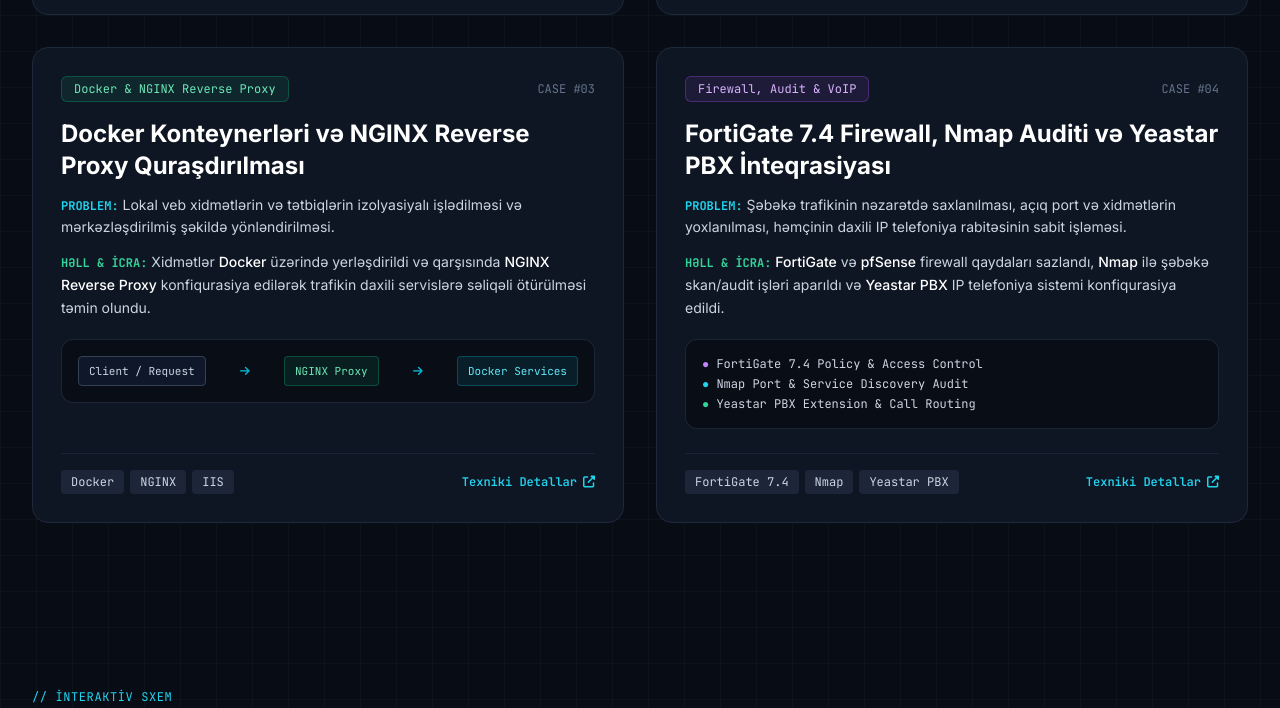
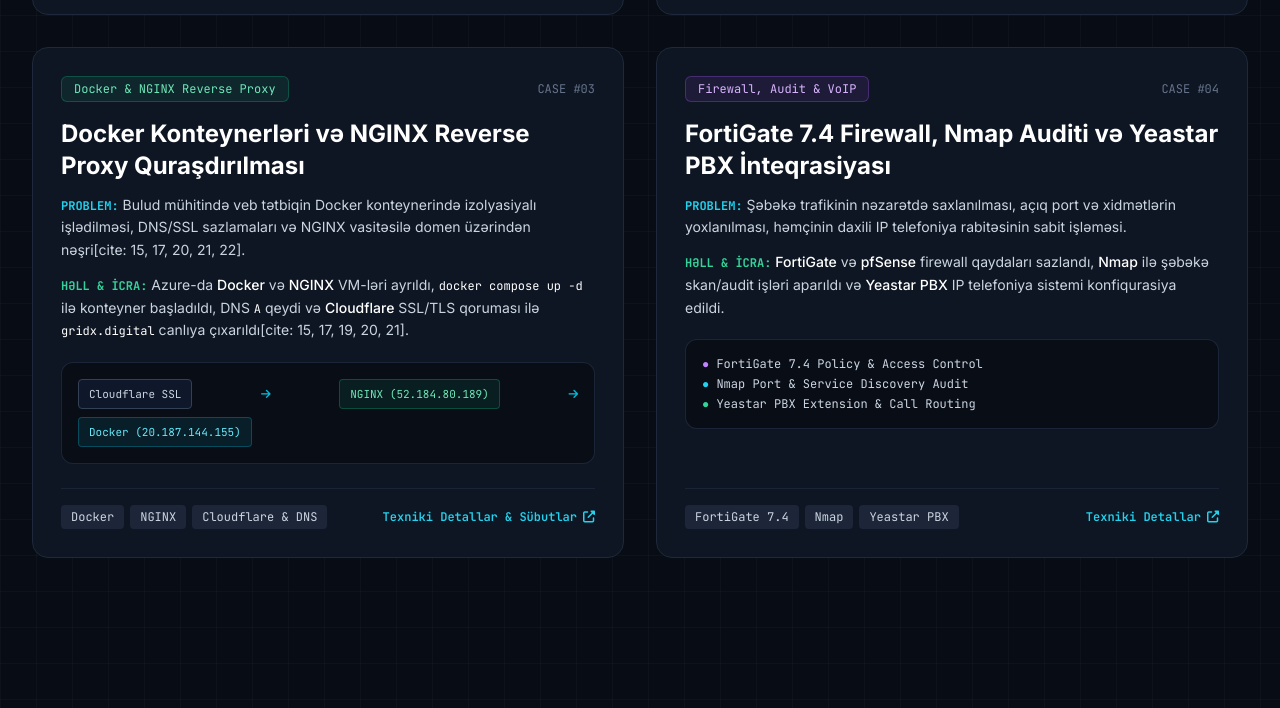
Before and after one commit to yeganakarimlii/portfolio, a plain HTML site: page index.html in a window 1280 px wide. Shown: the part 1461-2169 px from the top of the page. Drawn offline with nearby package versions, Linux system fonts and the light colour scheme.

Commit message:
Add files via upload

```diff
--- a/index.html
+++ b/index.html
@@ -232,7 +232,7 @@
                             <strong class="text-cyan-400 font-mono text-xs uppercase">Problem:</strong> Şirkət daxilində fişinq e-poçtlarına qarşı həssaslığın ölçülməsi və əməkdaşların təhlükəsiz davranış vərdişlərinin artırılması.
                         </p>
                         <p>
-                            <strong class="text-emerald-400 font-mono text-xs uppercase">Həll &amp; İcra:</strong> RHEL mühitində <span class="text-white font-medium">Postfix</span> mail serveri və <span class="text-white font-medium">GoPhish</span> qurulmaqla simulasiya kampaniyası keçirildi[cite: 11, 12]. Ardından 12 slaydlıq maarifləndirici təqdimat hazırlanaraq domen yoxlanışı, şifrə siyasəti, MFA və insidentlərin bildirilməsi izah olundu[cite: 16].
+                            <strong class="text-emerald-400 font-mono text-xs uppercase">Həll &amp; İcra:</strong> RHEL mühitində <span class="text-white font-medium">Postfix</span> mail serveri və <span class="text-white font-medium">GoPhish</span> qurulmaqla simulasiya kampaniyası keçirildi. Ardından 12 slaydlıq maarifləndirici təqdimat hazırlanaraq domen yoxlanışı, şifrə siyasəti, MFA və insidentlərin bildirilməsi izah olundu.
                         </p>
                     </div>
 
@@ -294,7 +294,7 @@
                             <strong class="text-cyan-400 font-mono text-xs uppercase">Problem:</strong> Şöbələr üzrə istifadəçi və cihaz idarəetməsinin sistemləşdirilməsi, icazəsiz USB/CMD/PowerShell istifadəsinin məhdudlaşdırılması.
                         </p>
                         <p>
-                            <strong class="text-emerald-400 font-mono text-xs uppercase">Həll &amp; İcra:</strong> <span class="text-white font-mono text-xs">Credit, Finance, HR, IT, PK, RISK, PC, SERVER</span> OU strukturu quruldu; <span class="text-white font-mono text-xs">USB_BLOCK, CMD_BLOCK, POWERSHELL_BLOCK, PASSWORD_POLICY, WALLPAPER, LOCKSCREEN</span> GPO-ları tətbiq edildi[cite: 13, 14, 15].
+                            <strong class="text-emerald-400 font-mono text-xs uppercase">Həll &amp; İcra:</strong> <span class="text-white font-mono text-xs">Credit, Finance, HR, IT, PK, RISK, PC, SERVER</span> OU strukturu quruldu; <span class="text-white font-mono text-xs">USB_BLOCK, CMD_BLOCK, POWERSHELL_BLOCK, PASSWORD_POLICY, WALLPAPER, LOCKSCREEN</span> GPO-ları tətbiq edildi.
                         </p>
                     </div>
 
@@ -343,20 +343,20 @@
 
                     <div class="space-y-3 text-sm text-slate-300 leading-relaxed">
                         <p>
-                            <strong class="text-cyan-400 font-mono text-xs uppercase">Problem:</strong> Lokal veb xidmətlərin və tətbiqlərin izolyasiyalı işlədilməsi və mərkəzləşdirilmiş şəkildə yönləndirilməsi.
+                            <strong class="text-cyan-400 font-mono text-xs uppercase">Problem:</strong> Bulud mühitində veb tətbiqin Docker konteynerində izolyasiyalı işlədilməsi, DNS/SSL sazlamaları və NGINX vasitəsilə domen üzərindən nəşri[cite: 15, 17, 20, 21, 22].
                         </p>
                         <p>
-                            <strong class="text-emerald-400 font-mono text-xs uppercase">Həll &amp; İcra:</strong> Xidmətlər <span class="text-white font-medium">Docker</span> üzərində yerləşdirildi və qarşısında <span class="text-white font-medium">NGINX Reverse Proxy</span> konfiqurasiya edilərək trafikin daxili servislərə səliqəli ötürülməsi təmin olundu.
+                            <strong class="text-emerald-400 font-mono text-xs uppercase">Həll &amp; İcra:</strong> Azure-da <span class="text-white font-medium">Docker</span> və <span class="text-white font-medium">NGINX</span> VM-ləri ayrıldı, <span class="text-white font-mono text-xs">docker compose up -d</span> ilə konteyner başladıldı, DNS <span class="text-white font-mono text-xs">A</span> qeydi və <span class="text-white font-medium">Cloudflare</span> SSL/TLS qoruması ilə <span class="text-white font-mono text-xs">gridx.digital</span> canlıya çıxarıldı[cite: 15, 17, 19, 20, 21].
                         </p>
                     </div>
 
                     <div class="mt-5 p-4 rounded-xl bg-[#090d16] border border-slate-800/90 font-mono text-xs">
-                        <div class="flex items-center justify-between gap-2 text-[11px] text-center">
-                            <span class="px-2.5 py-1.5 rounded bg-slate-900 border border-slate-700 text-slate-300">Client / Request</span>
+                        <div class="flex items-center justify-between gap-2 text-[11px] text-center flex-wrap">
+                            <span class="px-2.5 py-1.5 rounded bg-slate-900 border border-slate-700 text-slate-300">Cloudflare SSL</span>
                             <i class="fa-solid fa-arrow-right text-cyan-500"></i>
-                            <span class="px-2.5 py-1.5 rounded bg-emerald-500/10 border border-emerald-500/30 text-emerald-300">NGINX Proxy</span>
+                            <span class="px-2.5 py-1.5 rounded bg-emerald-500/10 border border-emerald-500/30 text-emerald-300">NGINX (52.184.80.189)</span>
                             <i class="fa-solid fa-arrow-right text-cyan-500"></i>
-                            <span class="px-2.5 py-1.5 rounded bg-cyan-500/10 border border-cyan-500/30 text-cyan-300">Docker Services</span>
+                            <span class="px-2.5 py-1.5 rounded bg-cyan-500/10 border border-cyan-500/30 text-cyan-300">Docker (20.187.144.155)</span>
                         </div>
                     </div>
                 </div>
@@ -365,10 +365,10 @@
                     <div class="flex flex-wrap gap-1.5 font-mono text-xs">
                         <span class="px-2.5 py-1 rounded bg-slate-800/90 text-slate-300">Docker</span>
                         <span class="px-2.5 py-1 rounded bg-slate-800/90 text-slate-300">NGINX</span>
-                        <span class="px-2.5 py-1 rounded bg-slate-800/90 text-slate-300">IIS</span>
+                        <span class="px-2.5 py-1 rounded bg-slate-800/90 text-slate-300">Cloudflare &amp; DNS</span>
                     </div>
                     <button onclick="openCaseModal('case3')" class="text-xs font-mono text-cyan-400 hover:text-cyan-300 flex items-center gap-1.5 font-semibold">
-                        <span>Texniki Detallar</span>
+                        <span>Texniki Detallar &amp; Sübutlar</span>
                         <i class="fa-solid fa-up-right-from-square"></i>
                     </button>
                 </div>
@@ -668,7 +668,7 @@
 
     <!-- CASE MODAL -->
     <div id="caseModal" class="fixed inset-0 z-50 hidden bg-black/75 backdrop-blur-sm items-center justify-center p-4 overflow-y-auto">
-        <div class="bg-[#0e1523] border border-slate-700 rounded-2xl max-w-3xl w-full p-6 sm:p-7 relative shadow-2xl my-8 max-h-[90vh] overflow-y-auto">
+        <div class="bg-[#0e1523] border border-slate-700 rounded-2xl max-w-4xl w-full p-6 sm:p-7 relative shadow-2xl my-8 max-h-[90vh] overflow-y-auto">
             <button onclick="closeCaseModal()" class="sticky top-0 float-right z-10 w-8 h-8 rounded-lg bg-slate-800 hover:bg-slate-700 text-slate-300 flex items-center justify-center">
                 <i class="fa-solid fa-xmark"></i>
             </button>
@@ -787,50 +787,85 @@
             case1: `
                 <div class="text-xs font-mono text-rose-400">CASE #01 • SECURITY AWARENESS &amp; POSTFIX</div>
                 <h3 class="text-2xl font-bold text-white">GoPhish + Postfix Simulasiyası və Maarifləndirmə</h3>
-                <p>RHEL üzərində Postfix mail serveri və GoPhish qurulmaqla kampaniya keçirilib, ardınca 12 slaydlıq maarifləndirici təqdimat hazırlanıb[cite: 11, 12, 16].</p>
+                <p>RHEL üzərində Postfix mail serveri və GoPhish qurulmaqla kampaniya keçirilib, ardınca 12 slaydlıq maarifləndirici təqdimat hazırlanıb.</p>
 
                 <div class="p-3.5 rounded-xl bg-[#090d16] border border-slate-800 space-y-1.5 text-xs text-slate-300">
                     <div class="font-mono text-cyan-400 font-semibold">12 Slaydlıq Təlim Xülasəsi:</div>
-                    <div>• Rəsmi domen vs saxta/IP keçidlərin yoxlanılması (linkə klikləmədən əvvəl ünvanın analiz edilməsi)[cite: 16]</div>
-                    <div>• HTTP (şifrələnməmiş) və HTTPS (SSL/TLS) bağlantılarının fərqi[cite: 16]</div>
-                    <div>• Unikal şifrə, MFA, iş cihazının kilidlənməsi və şübhəli halın dərhal İT-yə bildirilməsi[cite: 16]</div>
+                    <div>• Rəsmi domen vs saxta/IP keçidlərin yoxlanılması (linkə klikləmədən əvvəl ünvanın analiz edilməsi)</div>
+                    <div>• HTTP (şifrələnməmiş) və HTTPS (SSL/TLS) bağlantılarının fərqi</div>
+                    <div>• Unikal şifrə, MFA, iş cihazının kilidlənməsi və şübhəli halın dərhal İT-yə bildirilməsi</div>
                 </div>
 
                 <div class="grid grid-cols-1 md:grid-cols-2 gap-4 pt-1">
                     <div class="rounded-xl bg-[#090d16] border border-slate-800 p-2.5">
                         <img src="Screenshot%20(2494).png" alt="GoPhish Dashboard" onclick="openLightbox('Screenshot%20(2494).png', 'GoPhish Dashboard — Kampaniya statistikası')" class="w-full h-44 object-cover rounded-lg cursor-zoom-in border border-slate-800/80">
-                        <div class="mt-2 text-xs font-mono text-slate-400">GoPhish Dashboard (5 Sent, 4 Opened, 4 Clicked)[cite: 11]</div>
+                        <div class="mt-2 text-xs font-mono text-slate-400">GoPhish Dashboard (5 Sent, 4 Opened, 4 Clicked)</div>
                     </div>
                     <div class="rounded-xl bg-[#090d16] border border-slate-800 p-2.5">
                         <img src="Screenshot%20(2495).jpg" alt="Postfix Service Status" onclick="openLightbox('Screenshot%20(2495).jpg', 'RHEL — systemctl status postfix.service')" class="w-full h-44 object-cover rounded-lg cursor-zoom-in border border-slate-800/80">
-                        <div class="mt-2 text-xs font-mono text-slate-400">Postfix Mail Transport Agent — active (running)[cite: 12]</div>
+                        <div class="mt-2 text-xs font-mono text-slate-400">Postfix Mail Transport Agent — active (running)</div>
                     </div>
                 </div>
             `,
             case2: `
                 <div class="text-xs font-mono text-cyan-400">CASE #02 • ACTIVE DIRECTORY &amp; GPO</div>
                 <h3 class="text-2xl font-bold text-white">AD OU Strukturu və Group Policy Hardening</h3>
-                <p>Credit, Finance, HR, IT, PK, RISK, PC və SERVER OU-ları üzrə GPO-lar sazlanıb; şifrə siyasəti, korporativ Lockscreen/Wallpaper və USB məhdudiyyəti tətbiq edilib[cite: 13, 14, 15].</p>
+                <p>Credit, Finance, HR, IT, PK, RISK, PC və SERVER OU-ları üzrə GPO-lar sazlanıb; şifrə siyasəti, korporativ Lockscreen/Wallpaper və USB məhdudiyyəti tətbiq edilib.</p>
 
                 <div class="grid grid-cols-1 md:grid-cols-3 gap-3 pt-1">
                     <div class="rounded-xl bg-[#090d16] border border-slate-800 p-2.5">
                         <img src="Lockscreen_2.png" alt="Korporativ Lockscreen Şifrə Siyasəti" onclick="openLightbox('Lockscreen_2.png', 'LOCKSCREEN GPO — Şifrə siyasəti və dəstək nömrəsi')" class="w-full h-36 object-cover rounded-lg cursor-zoom-in border border-slate-800/80">
-                        <div class="mt-2 text-[11px] font-mono text-slate-400">Lockscreen (Şifrə siyasəti + Dəstək)[cite: 13]</div>
+                        <div class="mt-2 text-[11px] font-mono text-slate-400">Lockscreen (Şifrə siyasəti + Dəstək)</div>
                     </div>
                     <div class="rounded-xl bg-[#090d16] border border-slate-800 p-2.5">
                         <img src="image_a6d22d.jpg" alt="Korporativ Desktop Wallpaper" onclick="openLightbox('image_a6d22d.jpg', 'WALLPAPER GPO — İşçi stansiyası fonu')" class="w-full h-36 object-cover rounded-lg cursor-zoom-in border border-slate-800/80">
-                        <div class="mt-2 text-[11px] font-mono text-slate-400">Desktop Wallpaper GPO[cite: 14]</div>
+                        <div class="mt-2 text-[11px] font-mono text-slate-400">Desktop Wallpaper GPO</div>
                     </div>
                     <div class="rounded-xl bg-[#090d16] border border-slate-800 p-2.5">
                         <img src="image_a6d247.jpg" alt="USB Block Siyasəti" onclick="openLightbox('image_a6d247.jpg', 'USB_BLOCK GPO — Removable Disk məhdudiyyəti')" class="w-full h-36 object-cover rounded-lg cursor-zoom-in border border-slate-800/80">
-                        <div class="mt-2 text-[11px] font-mono text-slate-400">USB_BLOCK Siyasəti[cite: 15]</div>
+                        <div class="mt-2 text-[11px] font-mono text-slate-400">USB_BLOCK Siyasəti</div>
                     </div>
                 </div>
             `,
             case3: `
-                <div class="text-xs font-mono text-emerald-400">CASE #03 • DOCKER &amp; NGINX</div>
-                <h3 class="text-2xl font-bold text-white">Docker Konteynerləri və NGINX Reverse Proxy</h3>
-                <p>Lokal xidmətlər Docker konteynerlərində izolyasiya olunaraq NGINX Reverse Proxy vasitəsilə yönləndirilib.</p>
+                <div class="text-xs font-mono text-emerald-400">CASE #03 • DOCKER, NGINX, DNS &amp; CLOUDFLARE</div>
+                <h3 class="text-2xl font-bold text-white">Docker Konteynerləri, NGINX və Domen/SSL Sazlanması</h3>
+                <p>Azure Linux VM-ləri üzərində Docker konteyneri və NGINX sazlanıb, DNS A qeydi və Cloudflare SSL/TLS sertifikatı ilə sayt canlıya çıxarılıb.</p>
+
+                <div class="grid grid-cols-1 sm:grid-cols-2 md:grid-cols-4 gap-3 pt-1">
+                    <div class="rounded-xl bg-[#090d16] border border-slate-800 p-2">
+                        <img src="1.png" alt="Azure Virtual Machines — Docker and NGINX" onclick="openLightbox('1.png', 'Azure VMs — Docker (20.187.144.155) və NGINX (52.184.80.189)')" class="w-full h-28 object-cover rounded-lg cursor-zoom-in border border-slate-800/80">
+                        <div class="mt-1.5 text-[11px] font-mono text-slate-400">Azure Docker &amp; NGINX VM-lər</div>
+                    </div>
+                    <div class="rounded-xl bg-[#090d16] border border-slate-800 p-2">
+                        <img src="2.jpg" alt="systemctl status docker" onclick="openLightbox('2.jpg', 'systemctl enable --now docker &amp; status docker')" class="w-full h-28 object-cover rounded-lg cursor-zoom-in border border-slate-800/80">
+                        <div class="mt-1.5 text-[11px] font-mono text-slate-400">Docker servisi (active)</div>
+                    </div>
+                    <div class="rounded-xl bg-[#090d16] border border-slate-800 p-2">
+                        <img src="3.png" alt="docker compose up -d" onclick="openLightbox('3.png', 'docker compose up -d — apache_container')" class="w-full h-28 object-cover rounded-lg cursor-zoom-in border border-slate-800/80">
+                        <div class="mt-1.5 text-[11px] font-mono text-slate-400">Docker Compose deployment</div>
+                    </div>
+                    <div class="rounded-xl bg-[#090d16] border border-slate-800 p-2">
+                        <img src="4.png" alt="curl http://20.187.144.155" onclick="openLightbox('4.png', 'curl http://20.187.144.155 HTML cavabı')" class="w-full h-28 object-cover rounded-lg cursor-zoom-in border border-slate-800/80">
+                        <div class="mt-1.5 text-[11px] font-mono text-slate-400">curl cavab testi</div>
+                    </div>
+                    <div class="rounded-xl bg-[#090d16] border border-slate-800 p-2">
+                        <img src="6.png" alt="GoDaddy DNS A Record" onclick="openLightbox('6.png', 'DNS A qeydi (@ -> 52.184.80.189)')" class="w-full h-28 object-cover rounded-lg cursor-zoom-in border border-slate-800/80">
+                        <div class="mt-1.5 text-[11px] font-mono text-slate-400">DNS A qeydi (NGINX IP)</div>
+                    </div>
+                    <div class="rounded-xl bg-[#090d16] border border-slate-800 p-2">
+                        <img src="7.png" alt="Cloudflare SSL/TLS Edge Certificates" onclick="openLightbox('7.png', 'Cloudflare Universal SSL sertifikatı')" class="w-full h-28 object-cover rounded-lg cursor-zoom-in border border-slate-800/80">
+                        <div class="mt-1.5 text-[11px] font-mono text-slate-400">Cloudflare SSL/TLS</div>
+                    </div>
+                    <div class="rounded-xl bg-[#090d16] border border-slate-800 p-2">
+                        <img src="5.jpg" alt="https://gridx.digital" onclick="openLightbox('5.jpg', 'Canlı sayt — https://gridx.digital')" class="w-full h-28 object-cover rounded-lg cursor-zoom-in border border-slate-800/80">
+                        <div class="mt-1.5 text-[11px] font-mono text-slate-400">Canlı domen (HTTPS)</div>
+                    </div>
+                    <div class="rounded-xl bg-[#090d16] border border-slate-800 p-2">
+                        <img src="8.png" alt="https://www.gridx.digital/#about" onclick="openLightbox('8.png', 'www bölməsi — https://www.gridx.digital/#about')" class="w-full h-28 object-cover rounded-lg cursor-zoom-in border border-slate-800/80">
+                        <div class="mt-1.5 text-[11px] font-mono text-slate-400">www yönləndirmə &amp; görünüş</div>
+                    </div>
+                </div>
             `,
             case4: `
                 <div class="text-xs font-mono text-purple-400">CASE #04 • FIREWALL, AUDIT &amp; VOIP</div>
```
Also changed, not shown: 1.png (added), 2.png (added), 3.png (added), 4.png (added), 5.png (added), 6.png (added), 7.png (added), 8.png (added).
